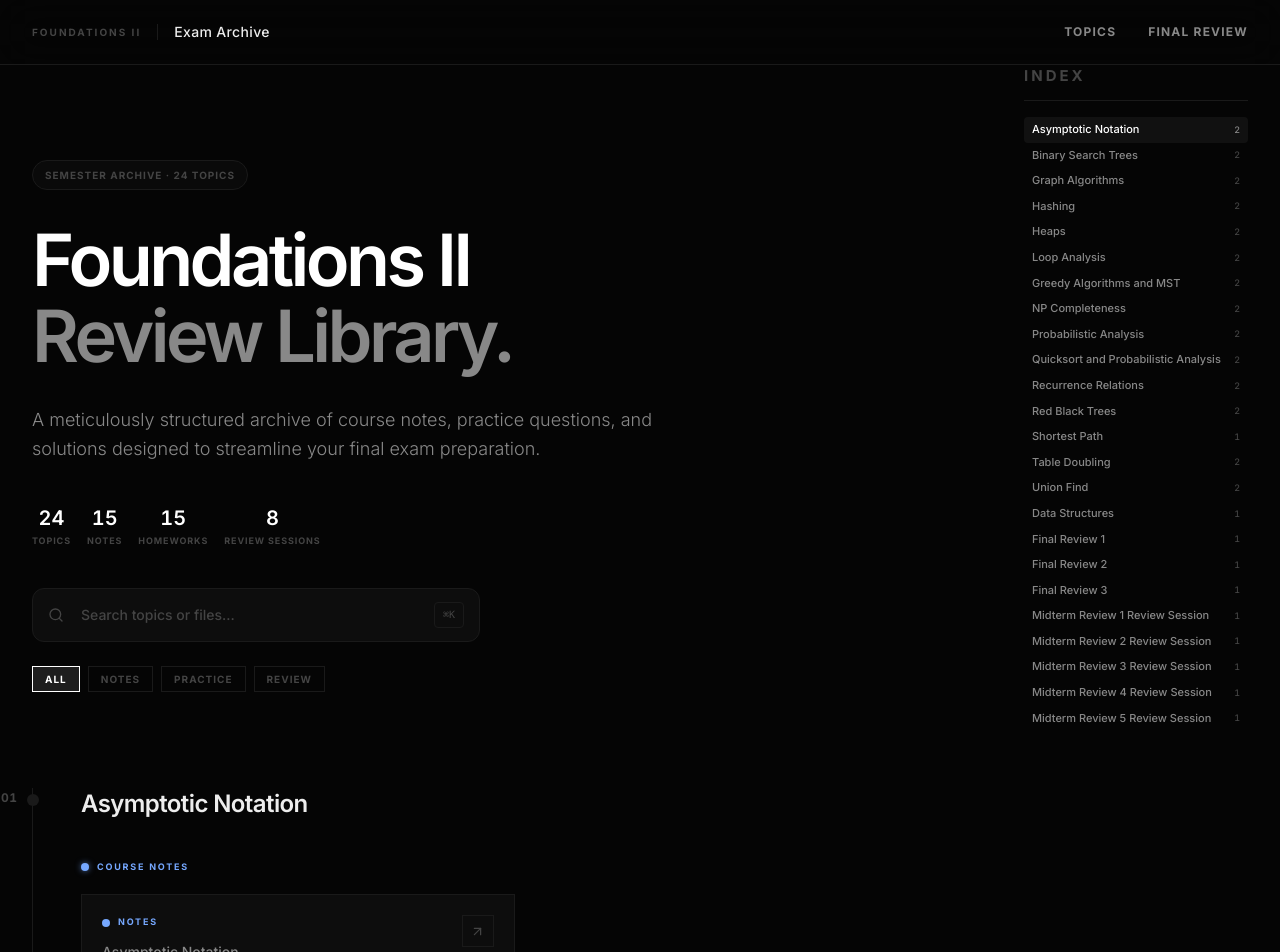
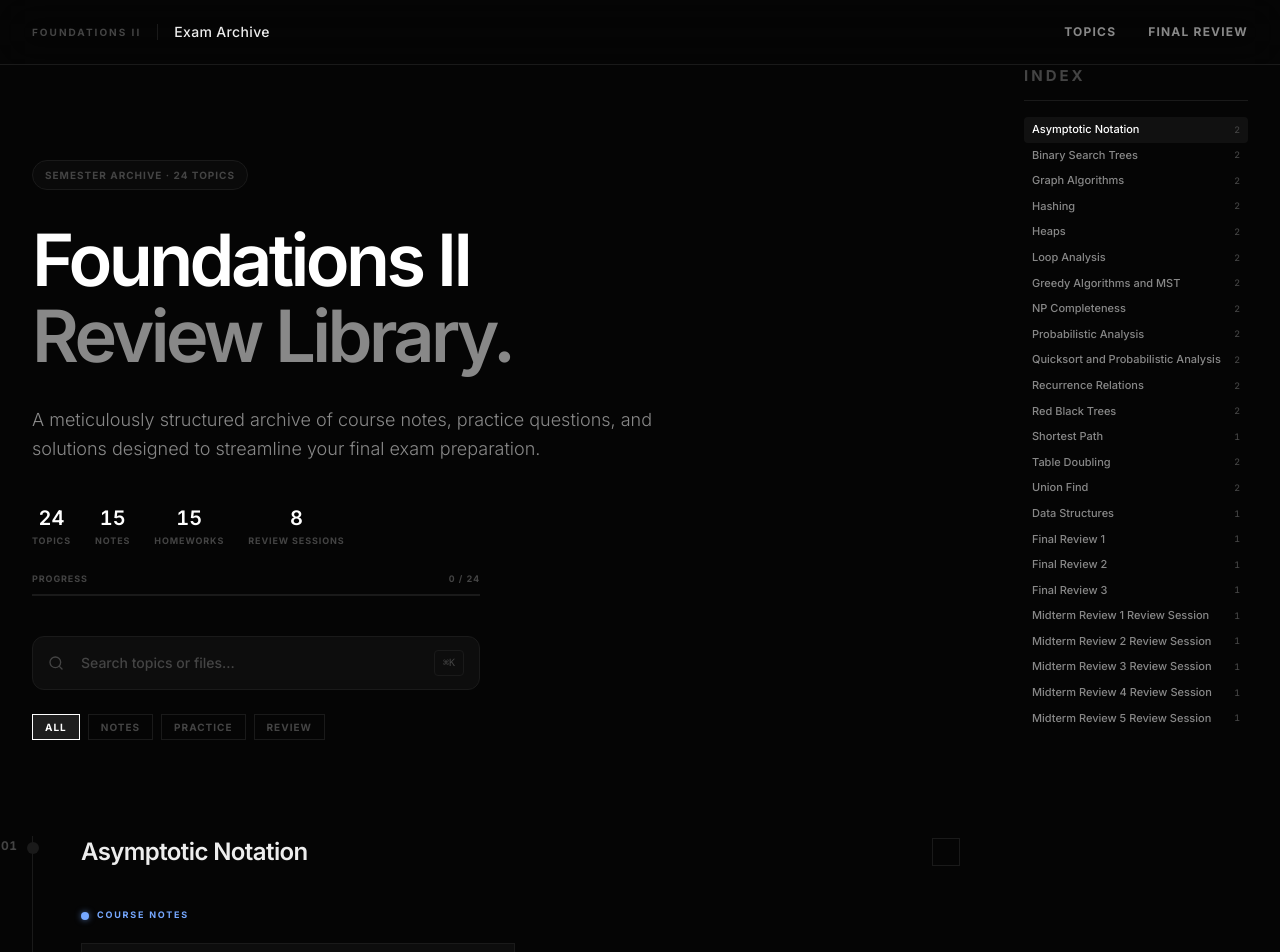
Before and after one commit to krishdeshmukhhh/Foundations2_Review, a React (Vite) app: page / in a window 1280 px wide. Shown: the top 952 px of the page. Built offline with nearby package versions, Linux system fonts and the light colour scheme.

Commit message:
progress checker

```diff
--- a/src/components/TopicSection.tsx
+++ b/src/components/TopicSection.tsx
@@ -1,4 +1,5 @@
 import { FileCard } from './FileCard'
+import { Check } from 'lucide-react'
 
 interface FileDef {
   title: string
@@ -18,9 +19,11 @@ interface TopicSectionProps {
   title: string
   files: TopicFiles
   order: number
+  isCompleted: boolean
+  onToggle: () => void
 }
 
-export function TopicSection({ id, title, files, order }: TopicSectionProps) {
+export function TopicSection({ id, title, files, order, isCompleted, onToggle }: TopicSectionProps) {
   const hasNotes = files.notes.length > 0
   const hasQuestions = files.questions.length > 0
   const hasReview = files.reviewQuestions.length > 0
@@ -30,15 +33,30 @@ export function TopicSection({ id, title, files, order }: TopicSectionProps) {
   const formatOrder = (num: number) => num.toString().padStart(2, '0')
 
   return (
-    <section id={id} className="scroll-mt-32 mb-28 relative topic-section pl-6 md:pl-12 border-l border-[var(--color-border)]">
-      {/* Order number */}
-      <div className="absolute -left-1.5 top-0 w-3 h-3 rounded-full bg-[var(--color-border)] mt-[6px]" />
+    <section id={id} className={`scroll-mt-32 mb-28 relative topic-section pl-6 md:pl-12 border-l transition-colors duration-300 ${isCompleted ? 'border-white/20' : 'border-[var(--color-border)]'}`}>
+      {/* Order number / completion dot */}
+      <div
+        className={`absolute -left-1.5 top-0 w-3 h-3 rounded-full mt-[6px] flex items-center justify-center transition-colors duration-300 ${isCompleted ? 'bg-white' : 'bg-[var(--color-border)]'}`}
+      />
       <div className="absolute -left-8 top-0 text-xs font-bold text-[var(--color-text-muted)] tracking-wider tabular-nums mt-0.5 hidden md:block">
         {formatOrder(order)}
       </div>
 
-      <div className="mb-10">
-        <h2 className="text-2xl font-semibold tracking-tight text-[var(--color-text-primary)]">{title}</h2>
+      <div className="mb-10 flex items-center justify-between">
+        <h2 className={`text-2xl font-semibold tracking-tight transition-colors duration-300 ${isCompleted ? 'text-[var(--color-text-muted)] line-through decoration-[var(--color-text-muted)]' : 'text-[var(--color-text-primary)]'}`}>
+          {title}
+        </h2>
+        <button
+          onClick={onToggle}
+          title={isCompleted ? 'Mark as incomplete' : 'Mark as complete'}
+          className={`ml-4 shrink-0 w-7 h-7 border flex items-center justify-center transition-all duration-200 ${
+            isCompleted
+              ? 'bg-white border-white text-black'
+              : 'border-[var(--color-border)] text-transparent hover:border-[var(--color-border-hover)] hover:text-[var(--color-text-muted)]'
+          }`}
+        >
+          <Check size={13} />
+        </button>
       </div>
 
       <div className="space-y-10">
--- /dev/null
+++ b/src/hooks/useCompletion.ts
@@ -0,0 +1,30 @@
+import { useState, useEffect, useCallback } from 'react'
+
+const STORAGE_KEY = 'foundations2-completed'
+
+export function useCompletion() {
+  const [completed, setCompleted] = useState<Set<string>>(() => {
+    try {
+      const stored = localStorage.getItem(STORAGE_KEY)
+      return stored ? new Set(JSON.parse(stored)) : new Set()
+    } catch {
+      return new Set()
+    }
+  })
+
+  useEffect(() => {
+    localStorage.setItem(STORAGE_KEY, JSON.stringify([...completed]))
+  }, [completed])
+
+  const toggle = useCallback((id: string) => {
+    setCompleted(prev => {
+      const next = new Set(prev)
+      next.has(id) ? next.delete(id) : next.add(id)
+      return next
+    })
+  }, [])
+
+  const isCompleted = useCallback((id: string) => completed.has(id), [completed])
+
+  return { completed, toggle, isCompleted }
+}
--- a/src/pages/Home.tsx
+++ b/src/pages/Home.tsx
@@ -2,7 +2,8 @@ import { useEffect, useRef, useState, useMemo } from 'react'
 import { topics } from '../data/topics'
 import { TopicSection } from '../components/TopicSection'
 import { FileCard } from '../components/FileCard'
-import { Search, X } from 'lucide-react'
+import { Search, X, Check } from 'lucide-react'
+import { useCompletion } from '../hooks/useCompletion'
 import gsap from 'gsap'
 import { ScrollTrigger } from 'gsap/ScrollTrigger'
 
@@ -14,6 +15,7 @@ export function Home() {
   const [searchQuery, setSearchQuery] = useState('')
   const [activeId, setActiveId] = useState<string>('')
   const [categoryFilter, setCategoryFilter] = useState<'all' | 'notes' | 'questions' | 'review'>('all')
+  const { completed, toggle, isCompleted } = useCompletion()
 
   // ⌘K / Ctrl+K to focus search
   useEffect(() => {
@@ -152,20 +154,21 @@ export function Home() {
         <nav className="flex flex-col gap-0">
           {topics.map(topic => {
             const isActive = activeId === topic.id
+            const done = isCompleted(topic.id)
             const count = fileCount(topic)
             return (
               <a
                 key={topic.id}
                 href={`#${topic.id}`}
-                className={`flex items-center justify-between px-2 py-1 text-[11px] rounded transition-all font-medium ${isActive
-                  ? 'text-white bg-white/5'
-                  : 'text-[var(--color-text-secondary)] hover:text-white hover:bg-white/[0.03]'
-                  }`}
+                className={`flex items-center justify-between px-2 py-1 text-[11px] rounded transition-all font-medium ${
+                  isActive ? 'text-white bg-white/5' : done ? 'text-[var(--color-text-muted)] hover:text-white hover:bg-white/[0.03]' : 'text-[var(--color-text-secondary)] hover:text-white hover:bg-white/[0.03]'
+                }`}
               >
-                <span className="truncate">{topic.title}</span>
-                <span className={`text-[9px] tabular-nums ml-2 shrink-0 ${isActive ? 'text-[var(--color-text-secondary)]' : 'text-[var(--color-text-muted)]'}`}>
-                  {count}
-                </span>
+                <span className={`truncate ${done ? 'line-through decoration-[var(--color-text-muted)]' : ''}`}>{topic.title}</span>
+                {done
+                  ? <Check size={10} className="ml-2 shrink-0 text-white/50" />
+                  : <span className="text-[9px] tabular-nums ml-2 shrink-0 text-[var(--color-text-muted)]">{count}</span>
+                }
               </a>
             )
           })}
@@ -200,7 +203,7 @@ export function Home() {
           </p>
 
           {/* Stats */}
-          <div className="flex items-center gap-4 mb-10">
+          <div className="flex items-center gap-6 mb-6 flex-wrap">
             {[
               { label: 'Topics', value: topics.length },
               { label: 'Notes', value: topics.flatMap(t => t.files.notes).length },
@@ -212,6 +215,27 @@ export function Home() {
                 <div className="text-[9px] uppercase tracking-widest text-[var(--color-text-muted)] font-bold mt-0.5">{stat.label}</div>
               </div>
             ))}
+          </div>
+
+          {/* Completion progress */}
+          <div className="mb-10 max-w-md">
+            <div className="flex items-center justify-between mb-2">
+              <span className="text-[9px] uppercase tracking-widest font-bold text-[var(--color-text-muted)]">
+                Progress
+              </span>
+              <span className="text-[9px] uppercase tracking-widest font-bold text-[var(--color-text-muted)] tabular-nums">
+                {completed.size} / {topics.length}
+                {completed.size === topics.length && completed.size > 0 && (
+                  <span className="ml-2 text-white">· All done! 🎉</span>
+                )}
+              </span>
+            </div>
+            <div className="h-[2px] bg-[var(--color-border)] w-full">
+              <div
+                className="h-full bg-white transition-all duration-500 ease-out"
+                style={{ width: `${topics.length > 0 ? (completed.size / topics.length) * 100 : 0}%` }}
+              />
+            </div>
           </div>
 
           {/* Search Bar */}
@@ -277,7 +301,15 @@ export function Home() {
         ) : (
           <div id="topics" className="space-y-4">
             {filteredTopics.map((topic, index) => (
-              <TopicSection key={topic.id} id={topic.id} title={topic.title} files={topic.files} order={index + 1} />
+              <TopicSection
+                key={topic.id}
+                id={topic.id}
+                title={topic.title}
+                files={topic.files}
+                order={index + 1}
+                isCompleted={isCompleted(topic.id)}
+                onToggle={() => toggle(topic.id)}
+              />
             ))}
           </div>
         )}
```
